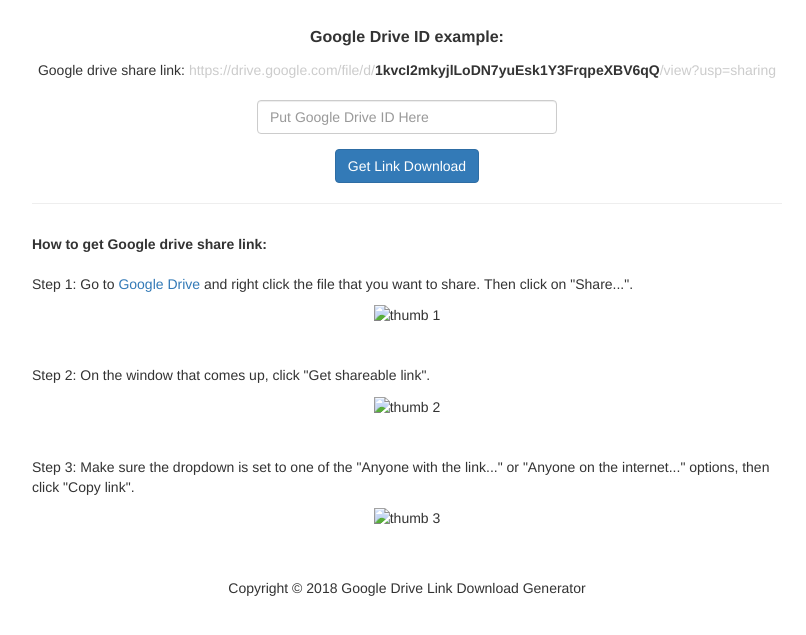
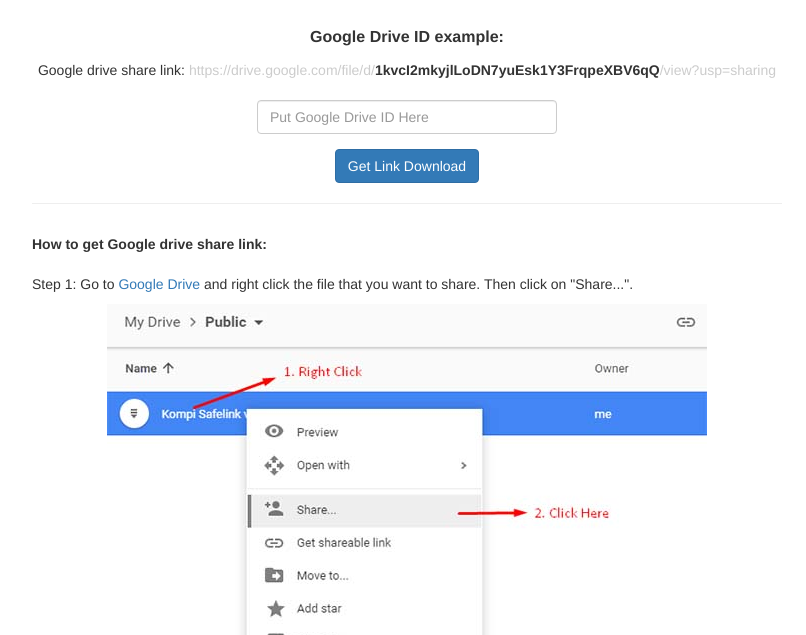
Before and after one commit to MufidulChikam/googledrivemufid, a plain HTML site: page index.html in a window 1280 px wide. Shown: the part 165-800 px from the top of the page, without its empty margins (233-1039 px from the left). Drawn offline with nearby package versions, Linux system fonts and the light colour scheme.

Commit message:
Update index.html

```diff
--- a/index.html
+++ b/index.html
@@ -40,19 +40,19 @@
           <br/>
           <p>Step 1: Go to <a href="https://drive.google.com/" target="_blank">Google Drive</a> and right click the file that you want to share. Then click on "Share...".</p>
           <div style="clear: both; text-align: center;">
-            <img alt="thumb 1" src="img/Screenshot_1.jpg" width="600" height="575" />
+            <img alt="thumb 1" src="Screenshot_1.jpg" width="600" height="575" />
           </div>
           <br/>
           <br/>
           <p>Step 2: On the window that comes up, click "Get shareable link".</p>
           <div style="clear: both; text-align: center;">
-            <img alt="thumb 2" src="img/Screenshot_2.jpg" width="600" height="345" />
+            <img alt="thumb 2" src="Screenshot_2.jpg" width="600" height="345" />
           </div>
           <br/>
           <br/>
           <p>Step 3: Make sure the dropdown is set to one of the "Anyone with the link..." or "Anyone on the internet..." options, then click "Copy link".</p>
           <div style="clear: both; text-align: center;">
-            <img alt="thumb 3" src="img/Screenshot_3.jpg" width="600" height="485" />
+            <img alt="thumb 3" src="Screenshot_3.jpg" width="600" height="485" />
           </div>
         </div>
       </div>
```
